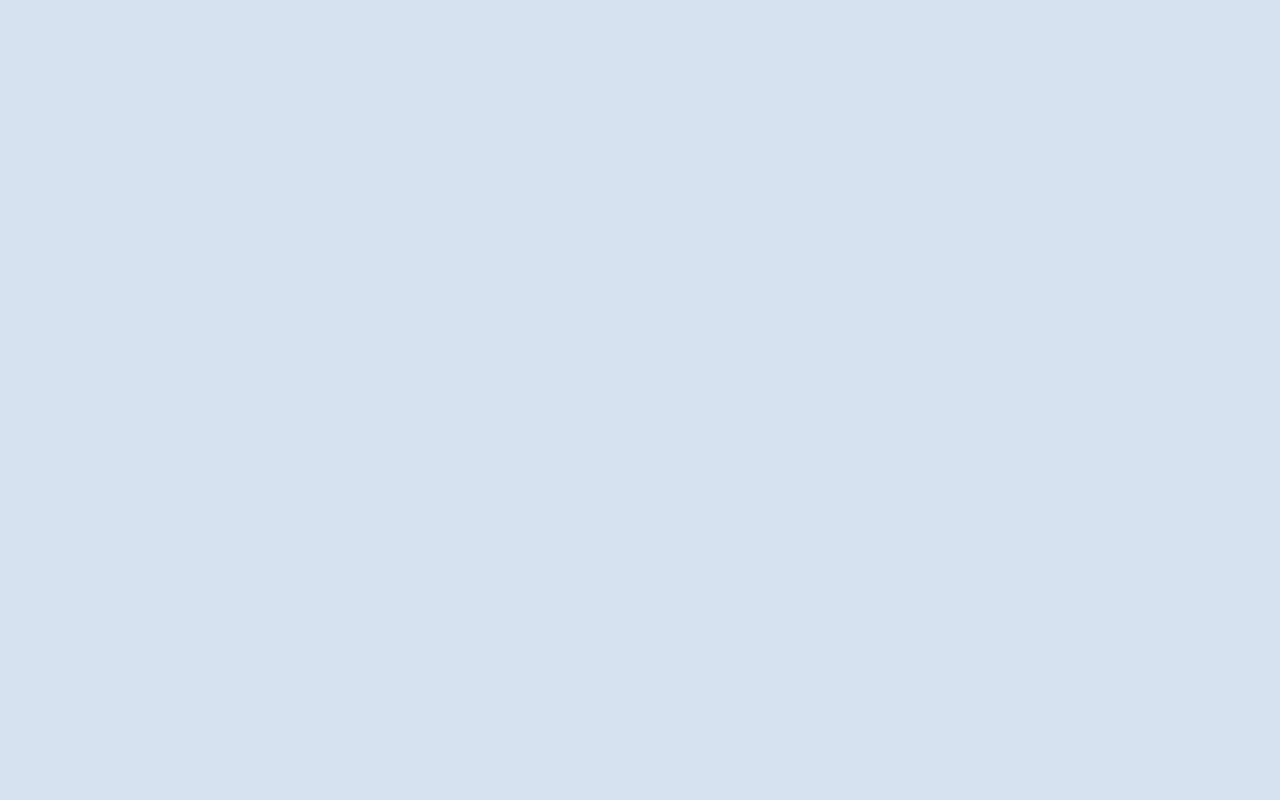
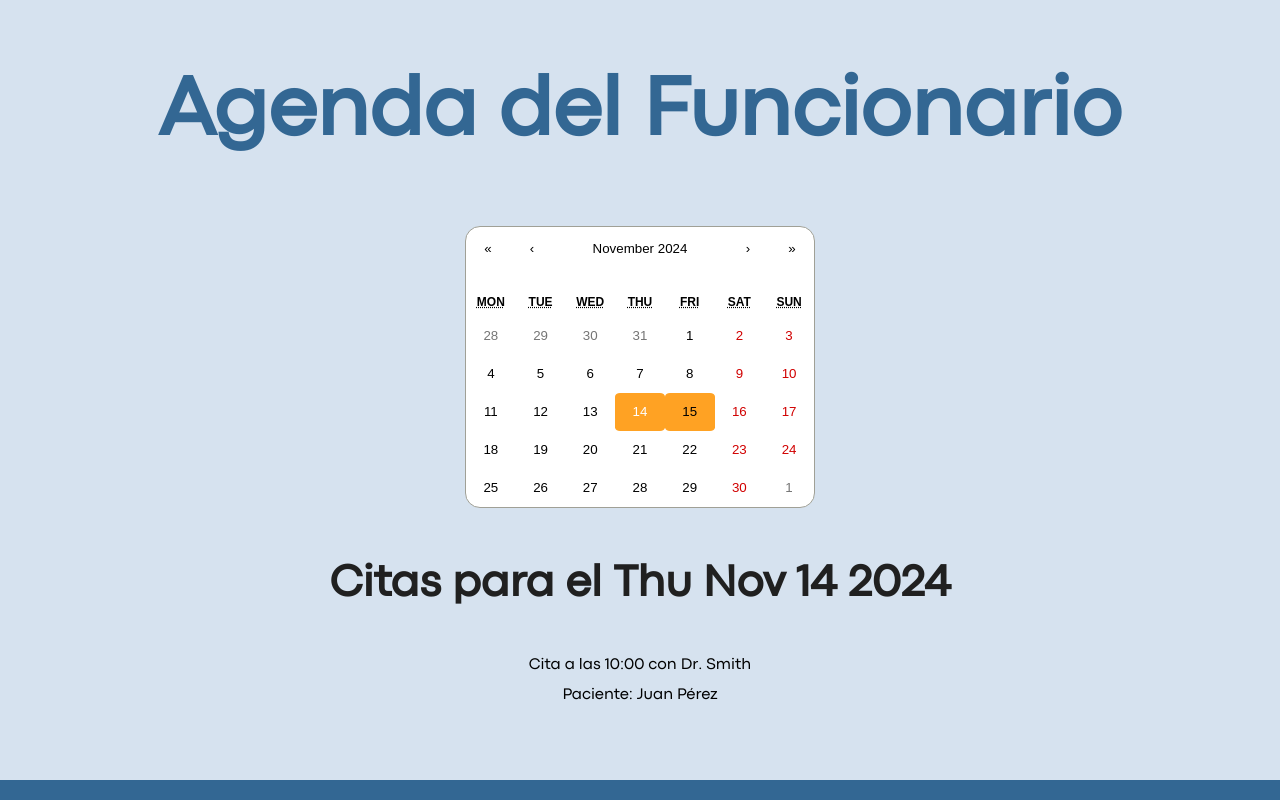
Before and after one commit to Pixoll/se-project-frontend, a React (Create React App) app: page /admin in a window 1280 px wide. Before the commit this address had no page. Shown: the top 800 px of the page. Built offline with nearby package versions, Linux system fonts and the light colour scheme; a web font is replaced by a local one.

Commit message:
employee -> admin

```diff
--- a/src/App.tsx
+++ b/src/App.tsx
@@ -5,7 +5,7 @@ import MedicPage from "./pages/MedicPage";
 import CalendarPage from "./pages/CalendarPage";
 import MedicHomePage from "./pages/MedicHomePage";
 import MedicLoginPage from "./pages/MedicLoginPage";
-import EmployeePage from "./pages/EmployeePage";
+import AdminPage from "./pages/AdminPage";
 import HomePage from "./pages/HomePage";
 import PatientLoginPage from "./pages/PatientLoginPage";
 import SchedulePage from "./pages/SchedulePage";
@@ -15,7 +15,7 @@ export default function App() {
         <AuthProvider>
             <Routes>
                 <Route path="/" element={<HomePage/>}/>
-                <Route path="/employee" element={<EmployeePage/>}/>
+                <Route path="/admin" element={<AdminPage/>}/>
                 <Route path="/medic" element={<MedicHomePage/>}/>
                 <Route path="/patient/appointments" element={<ScheduledAppointments/>}/>
                 <Route path="/patient/login" element={<PatientLoginPage/>}/>
--- a/src/components/MedicBrowser.tsx
+++ b/src/components/MedicBrowser.tsx
@@ -1,5 +1,5 @@
 import { useState } from "react";
-import "../styles/DoctorBrowser.css"
+import "../styles/MedicBrowser.css"
 import { useNavigate } from "react-router-dom";
 
 export function MedicBrowser() {
--- a/src/pages/EmployeePage.tsx
+++ b/src/pages/AdminPage.tsx
@@ -1,7 +1,7 @@
 import { useEffect, useState } from "react";
 import Calendar, { TileClassNameFunc } from "react-calendar";
 import "react-calendar/dist/Calendar.css";
-import "../styles/EmployeePage.css";
+import "../styles/AdminPage.css";
 
 type Appointment = {
     id: number;
@@ -15,7 +15,7 @@ type Appointment = {
     confirmed: boolean;
 }
 
-export default function EmployeePage() {
+export default function AdminPage() {
     const [date, setDate] = useState<Date>(new Date());
     const [appointments, setAppointments] = useState<Appointment[]>([]);
     const [selectedAppointment, setSelectedAppointment] = useState<Appointment | null>(null);
--- a/src/pages/HomePage.tsx
+++ b/src/pages/HomePage.tsx
@@ -11,7 +11,7 @@ export default function HomePage() {
                 {/*<NavButton text="Ingresar como Paciente" to="/appointments"/>*/}
             </div>
             <div className="home-page-col-2">
-                <NavButton text="Ingresar como Funcionario" to="/employee"/>
+                <NavButton text="Ingresar como Funcionario" to="/admin"/>
                 <NavButton text="Ingresar como Especialista" to="/medic"/>
             </div>
         </div>
```
Also changed, not shown: src/styles/AdminPage.css (renamed from src/styles/EmployeePage.css), src/styles/MedicBrowser.css (renamed from src/styles/DoctorBrowser.css).
